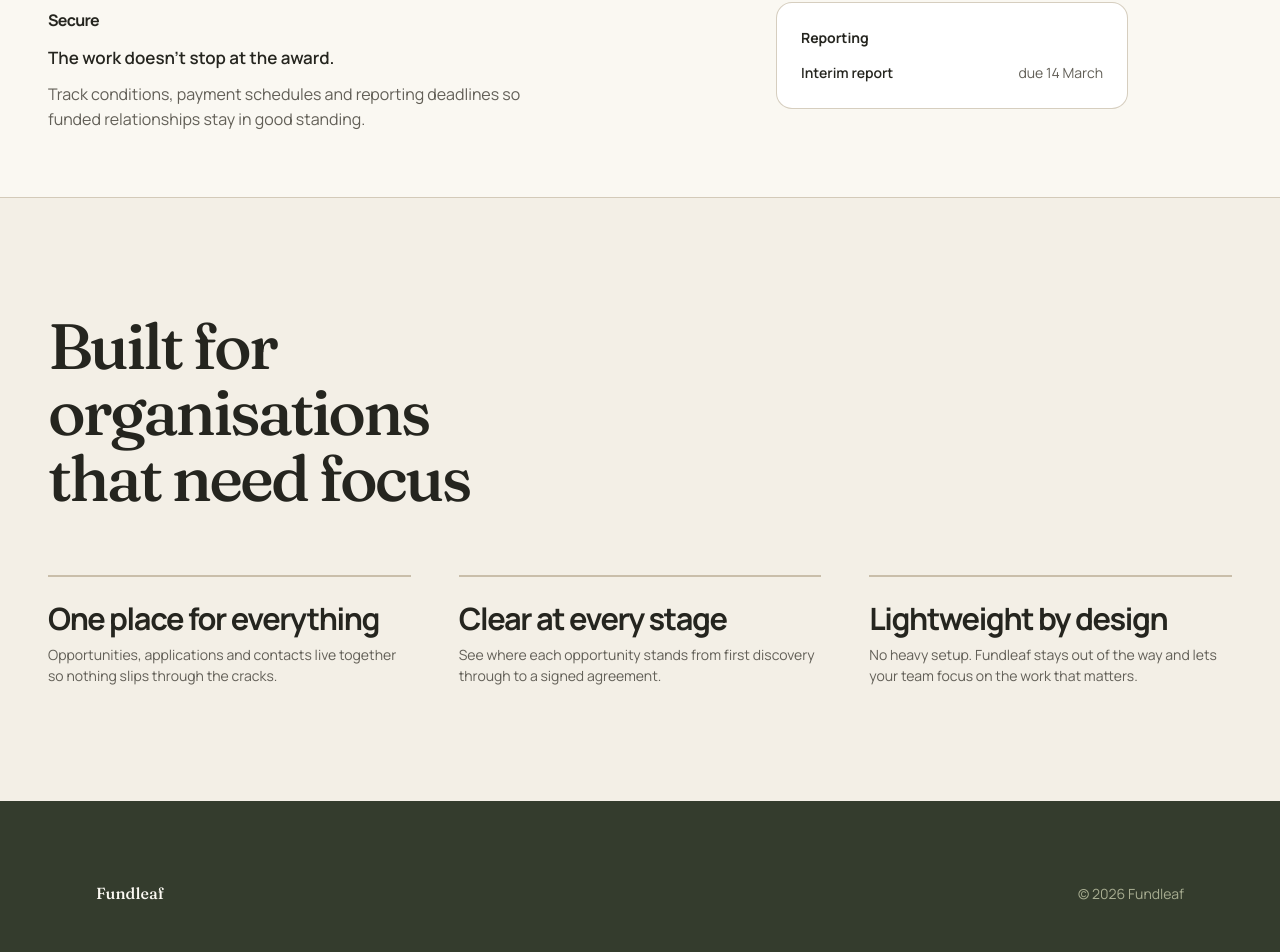
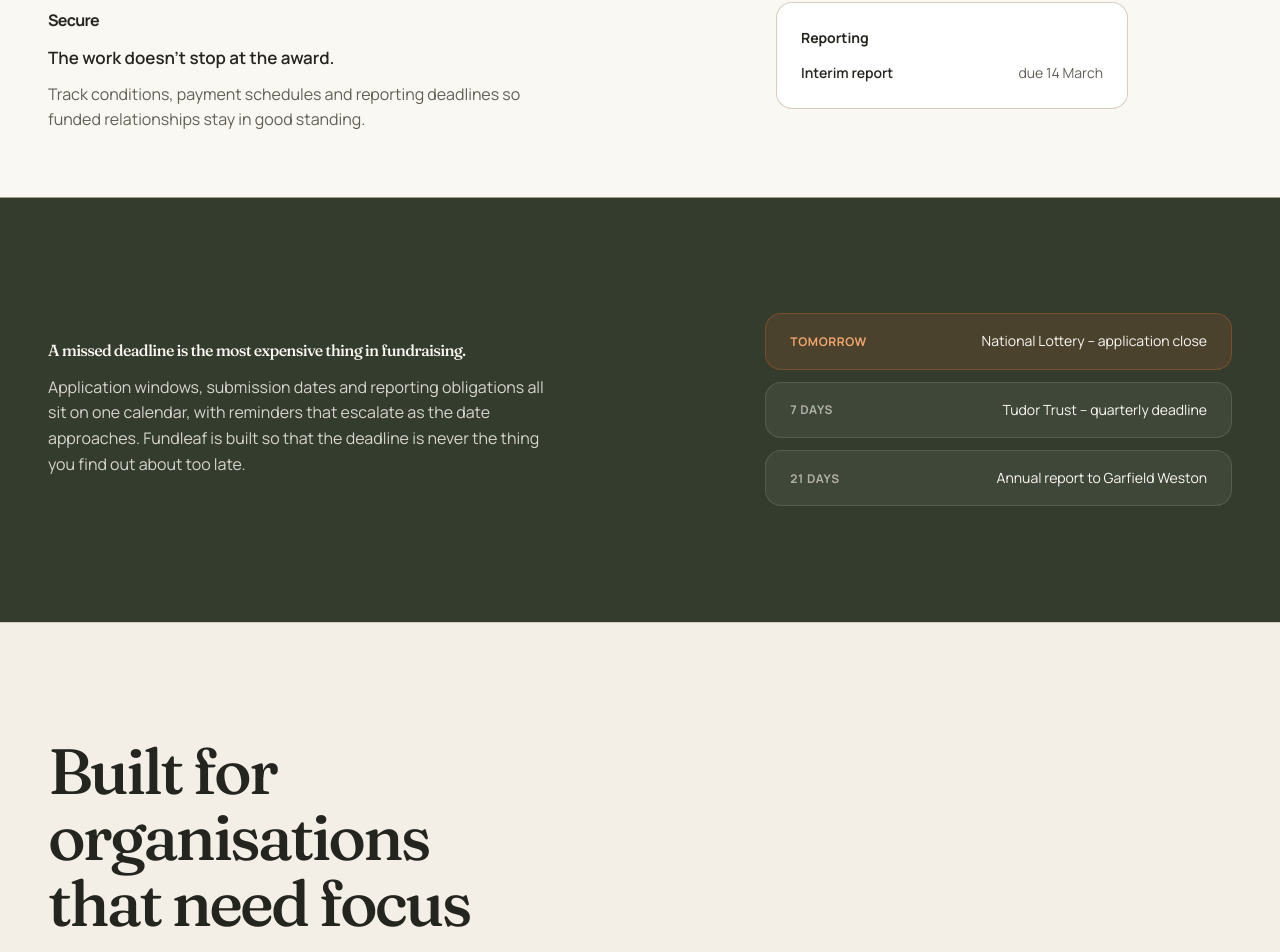
Before and after one commit to FlowRecovery/fundleaf-website, a Next.js app: page / in a window 1280 px wide. Shown: the part 2651-3603 px from the top of the page. Built offline with nearby package versions, Linux system fonts and the light colour scheme.

Commit message:
Add deadline section on Deep Olive between workflow and features

```diff
--- a/app/globals.css
+++ b/app/globals.css
@@ -737,6 +737,86 @@ h3 {
 
 .ui-reporting-date {
   color: var(--color-text-muted);
+}
+
+/* ── Deadline section ────────────────────────────────── */
+
+.deadline {
+  background: var(--fl-olive-deep);
+  color: var(--fl-cream);
+  border-top: var(--border-subtle);
+}
+
+.deadline-inner {
+  width: min(var(--container-max), calc(100% - (2 * var(--gutter))));
+  margin-inline: auto;
+  display: grid;
+  gap: var(--space-6);
+  align-items: center;
+}
+
+@media (min-width: 48rem) {
+  .deadline-inner {
+    grid-template-columns: 1.4fr 1fr;
+    gap: var(--space-8);
+  }
+}
+
+.deadline-copy h2 {
+  color: var(--fl-cream);
+  font-size: var(--text-3xl);
+  margin-bottom: var(--space-4);
+}
+
+.deadline-copy p {
+  margin: 0;
+  color: rgba(250, 247, 240, 0.82);
+  font-size: var(--text-base);
+  line-height: 1.6;
+  max-width: 32rem;
+}
+
+.deadline-calendar {
+  display: flex;
+  flex-direction: column;
+  gap: var(--space-3);
+}
+
+.deadline-item {
+  background: rgba(250, 247, 240, 0.06);
+  border: 1px solid rgba(250, 247, 240, 0.12);
+  border-radius: var(--radius-md);
+  padding: var(--space-4) var(--space-5);
+  display: flex;
+  justify-content: space-between;
+  align-items: center;
+  gap: var(--space-4);
+}
+
+.deadline-item--urgent {
+  background: rgba(220, 110, 50, 0.14);
+  border-color: rgba(220, 110, 50, 0.3);
+}
+
+.deadline-label {
+  font-family: var(--font-sans);
+  font-weight: 700;
+  font-size: var(--text-xs);
+  text-transform: uppercase;
+  letter-spacing: 0.05em;
+  color: rgba(250, 247, 240, 0.6);
+  flex-shrink: 0;
+}
+
+.deadline-item--urgent .deadline-label {
+  color: #f0a56e;
+}
+
+.deadline-name {
+  font-family: var(--font-sans);
+  font-size: var(--text-sm);
+  color: var(--fl-cream);
+  text-align: right;
 }
 
 /* ── Features ───────────────────────────────────────── */
--- a/app/page.tsx
+++ b/app/page.tsx
@@ -207,6 +207,36 @@ export default function Home() {
         </div>
       </section>
 
+      <section className="deadline section" aria-labelledby="deadline-heading">
+        <div className="deadline-inner">
+          <div className="deadline-copy">
+            <h2 id="deadline-heading">
+              A missed deadline is the most expensive thing in fundraising.
+            </h2>
+            <p>
+              Application windows, submission dates and reporting obligations
+              all sit on one calendar, with reminders that escalate as the date
+              approaches. Fundleaf is built so that the deadline is never the
+              thing you find out about too late.
+            </p>
+          </div>
+          <div className="deadline-calendar" aria-hidden="true">
+            <div className="deadline-item deadline-item--urgent">
+              <span className="deadline-label">Tomorrow</span>
+              <span className="deadline-name">National Lottery &ndash; application close</span>
+            </div>
+            <div className="deadline-item">
+              <span className="deadline-label">7 days</span>
+              <span className="deadline-name">Tudor Trust &ndash; quarterly deadline</span>
+            </div>
+            <div className="deadline-item">
+              <span className="deadline-label">21 days</span>
+              <span className="deadline-name">Annual report to Garfield Weston</span>
+            </div>
+          </div>
+        </div>
+      </section>
+
       <section className="features section" aria-labelledby="features-heading">
         <div className="features-inner">
           <h2 id="features-heading">
```
